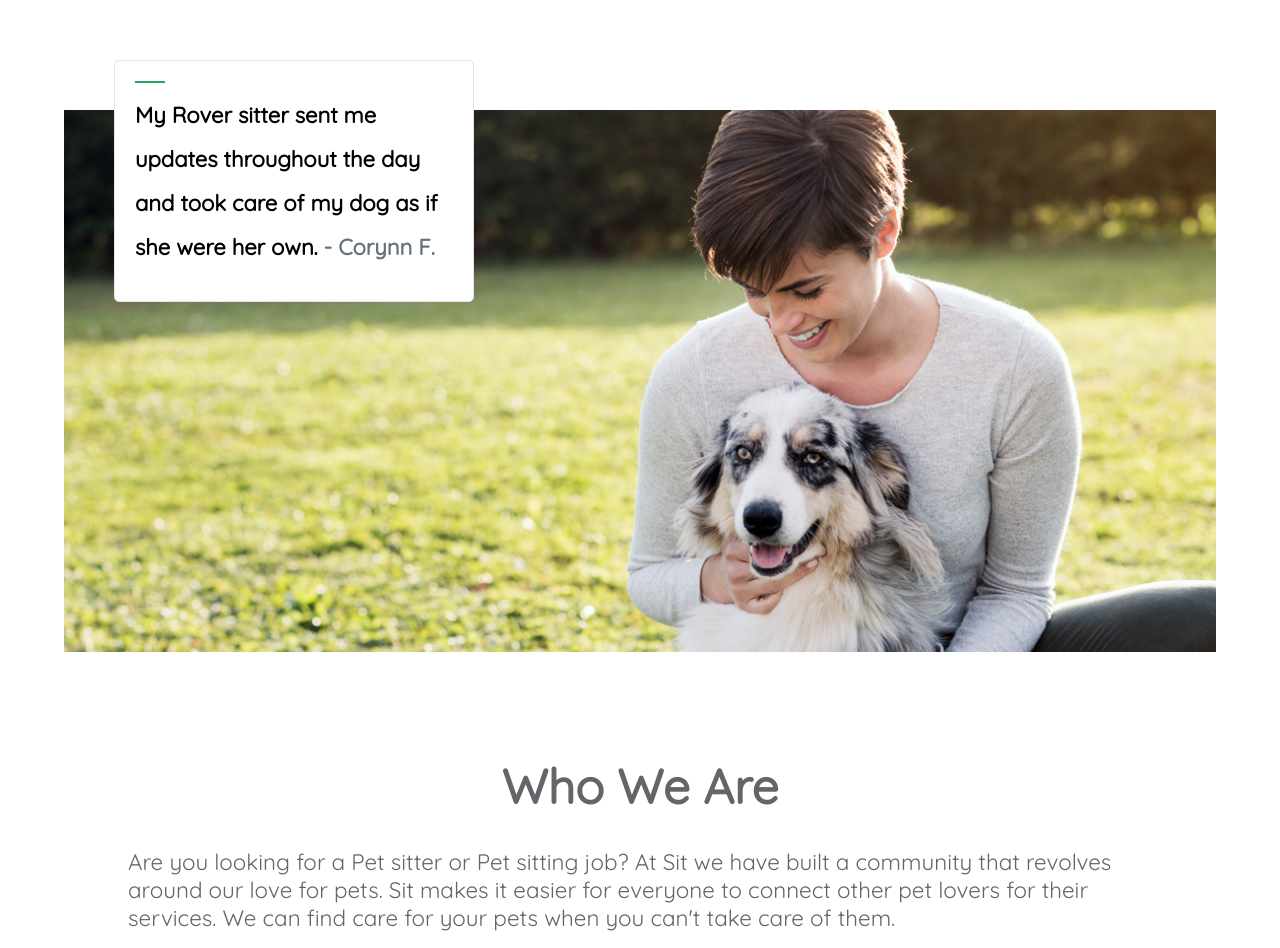
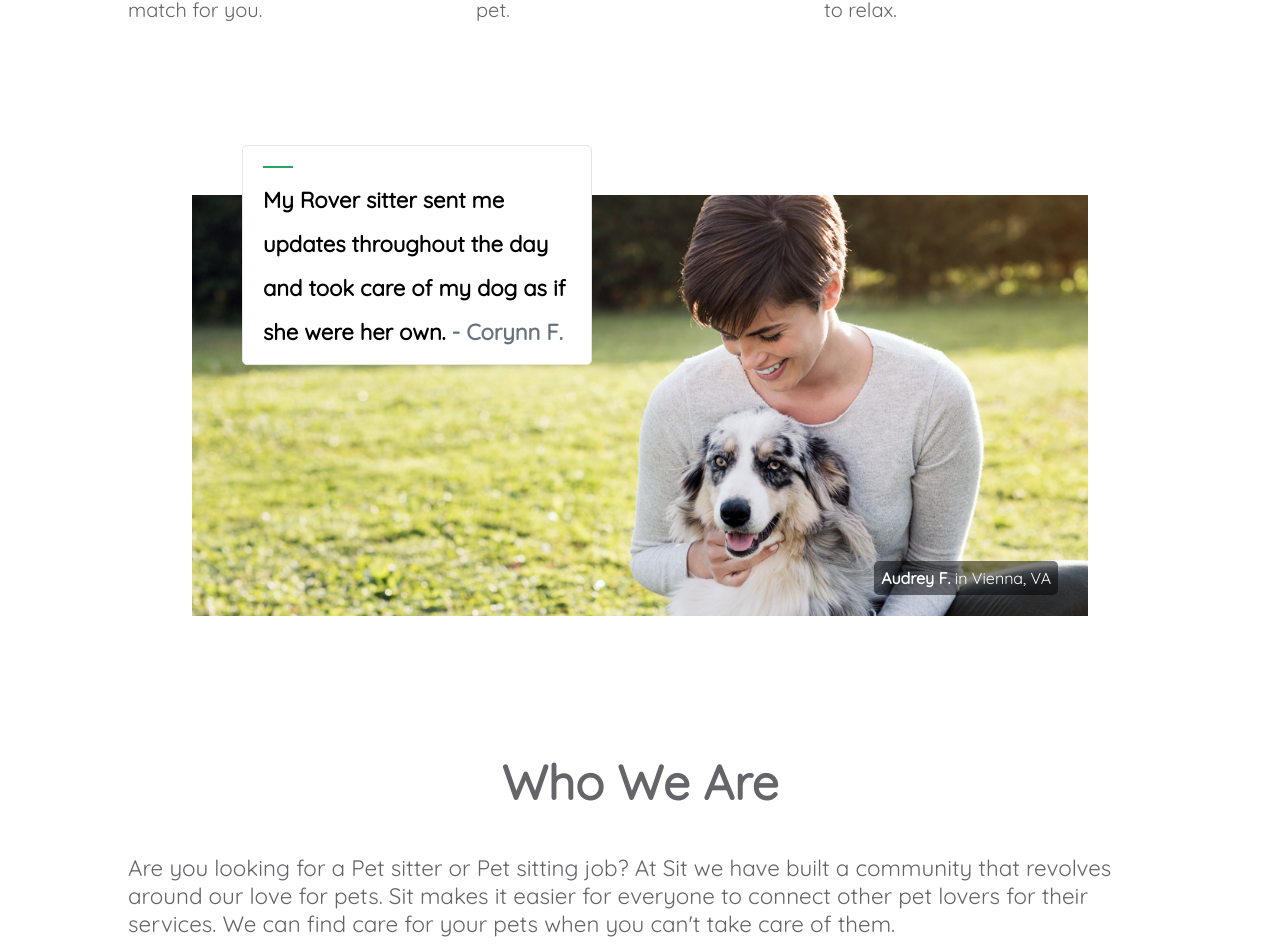
Before and after one commit to Xapollon430/Sit-FrontEnd-Legacy-Migrated, a React app: page / in a window 1280 px wide. Shown: the part 1529-2477 px from the top of the page. Built offline with nearby package versions, Linux system fonts and the light colour scheme.

Commit message:
sitter name added

```diff
--- a/src/Components/Landing/Information/Information.js
+++ b/src/Components/Landing/Information/Information.js
@@ -15,6 +15,7 @@ import {
     CustomerQuote,
     CustomerName,
     GreenLine,
+    SitterName,
 } from "./InformationCss";
 import handshake from "../../../images/steps-handshake.png";
 import profile from "../../../images/steps-profile.png";
@@ -71,9 +72,11 @@ const Information = React.memo(() => {
                         My Rover sitter sent me updates throughout the day and
                         took care of my dog as if she were her own.
                     </CustomerQuote>
-
                     <CustomerName> - Corynn F.</CustomerName>
                 </CustomerQuoteWrap>
+                <SitterName>
+                    <strong>Audrey F. </strong> in Vienna, VA
+                </SitterName>
             </CustomerWrap>
 
             <Title>Who We Are</Title>
--- a/src/Components/Landing/Information/InformationCss.js
+++ b/src/Components/Landing/Information/InformationCss.js
@@ -1,15 +1,16 @@
 import styled from "styled-components";
 
 export const InformationWrapper = styled.div`
-    /* width: 80%; */
-    margin: 80px auto 0px auto;
+    width: 100%;
+    margin: 50px auto 0px auto;
+    display: grid;
+    justify-items: center;
     background-color: FFFFF;
 `;
 
 export const Title = styled.h1`
     color: rgb(100, 100, 105);
     font-size: 3rem;
-    text-align: center;
     @media (max-width: 600px) {
         font-size: 2rem;
     }
@@ -18,22 +19,12 @@ export const Title = styled.h1`
     }
 `;
 
-export const InformationParagraph = styled.p`
-    font-size: 1.4rem;
-    color: rgb(100, 100, 105);
-    margin: 10px auto;
-    width: 80%;
-    @media (max-width: 700px) {
-        font-size: 1.3rem;
-    }
-`;
-
 export const StepWrapper = styled.div`
     display: grid;
     grid-gap: 20px;
-    margin-top: 80px;
+    margin: 50px 0px;
     grid-template-columns: 1fr 1fr 1fr;
-    justify-items: center;
+    width: 80%;
     @media (max-width: 950px) {
         grid-template-columns: 1fr;
     }
@@ -73,13 +64,10 @@ export const StepParagraph = styled.p`
 `;
 
 export const CustomerWrap = styled.div`
-    width: 90%;
+    width: 70%;
     margin: 100px auto;
     position: relative;
-    @media (max-width: 760px) {
-        width: 100vw;
-    }
-    @media (min-width: 760px) and (max-width: 1100px) {
+    @media (max-width: 1100px) {
         width: 100%;
     }
 `;
@@ -89,21 +77,40 @@ export const CustomerImage = styled.img`
 `;
 
 export const CustomerQuoteWrap = styled.div`
+    box-sizing: border-box;
+
     position: absolute;
     top: -50px;
     left: 50px;
-    width: 318px;
-    height: 200px;
+    width: 350px;
+    height: 220px;
     padding: 20px;
     background-color: white;
     border: 1px solid #e5e5e5;
     line-height: 2;
     border-radius: 5px;
+    @media (max-width: 760px) {
+        width: 100vw;
+        height: 140px;
+        left: 0px;
+        top: -100px;
+    }
+    @media (min-width: 512px) and (max-width: 616px) {
+        height: 120px;
+        top: -100px;
+    }
+    @media (max-width: 512px) {
+        top: -120px;
+        height: 150px;
+    }
 `;
 
 export const CustomerQuote = styled.span`
     font-size: 22px;
     font-weight: 700;
+    @media (max-width: 616px) {
+        font-size: 18px;
+    }
 `;
 
 export const CustomerName = styled(CustomerQuote)`
@@ -116,3 +123,24 @@ export const GreenLine = styled.div`
     background-color: #28a55f;
     margin-bottom: 10px;
 `;
+
+export const SitterName = styled.span`
+    background-color: rgba(0, 0, 0, 0.5);
+    color: white;
+    padding: 7px;
+    position: absolute;
+    bottom: 25px;
+    right: 30px;
+    box-sizing: border-box;
+    border-radius: 5px;
+`;
+
+export const InformationParagraph = styled.p`
+    font-size: 1.4rem;
+    color: rgb(100, 100, 105);
+    margin: 10px auto;
+    width: 80%;
+    @media (max-width: 700px) {
+        font-size: 1.3rem;
+    }
+`;
--- a/src/index.css
+++ b/src/index.css
@@ -1,8 +1,8 @@
 body {
     margin: 0;
-    max-width: 100%;
     width: 100vw;
     height: 100vh;
     font-family: "Quicksand";
     overflow-x: hidden;
+    box-sizing: border-box;
 }
```
